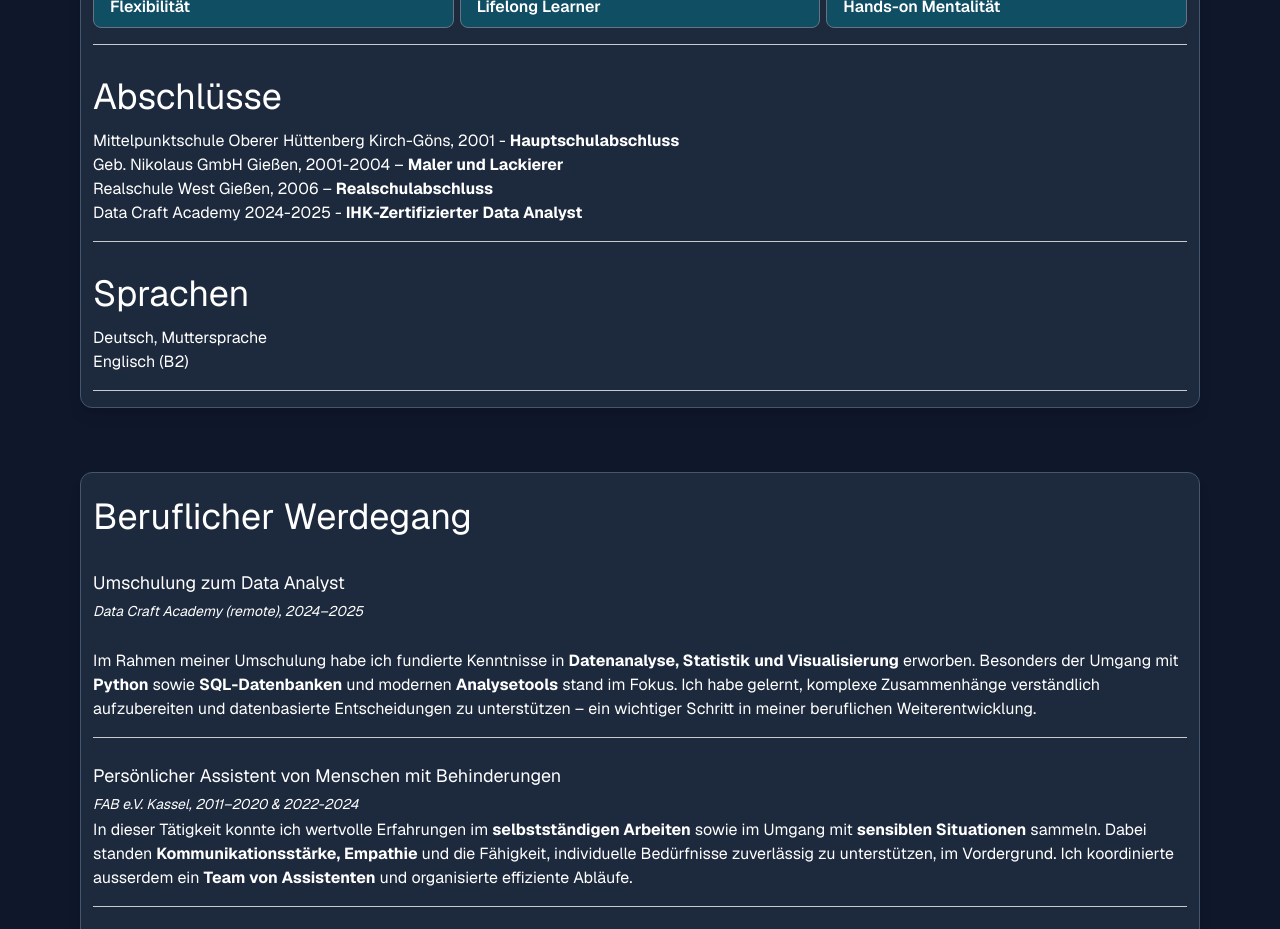
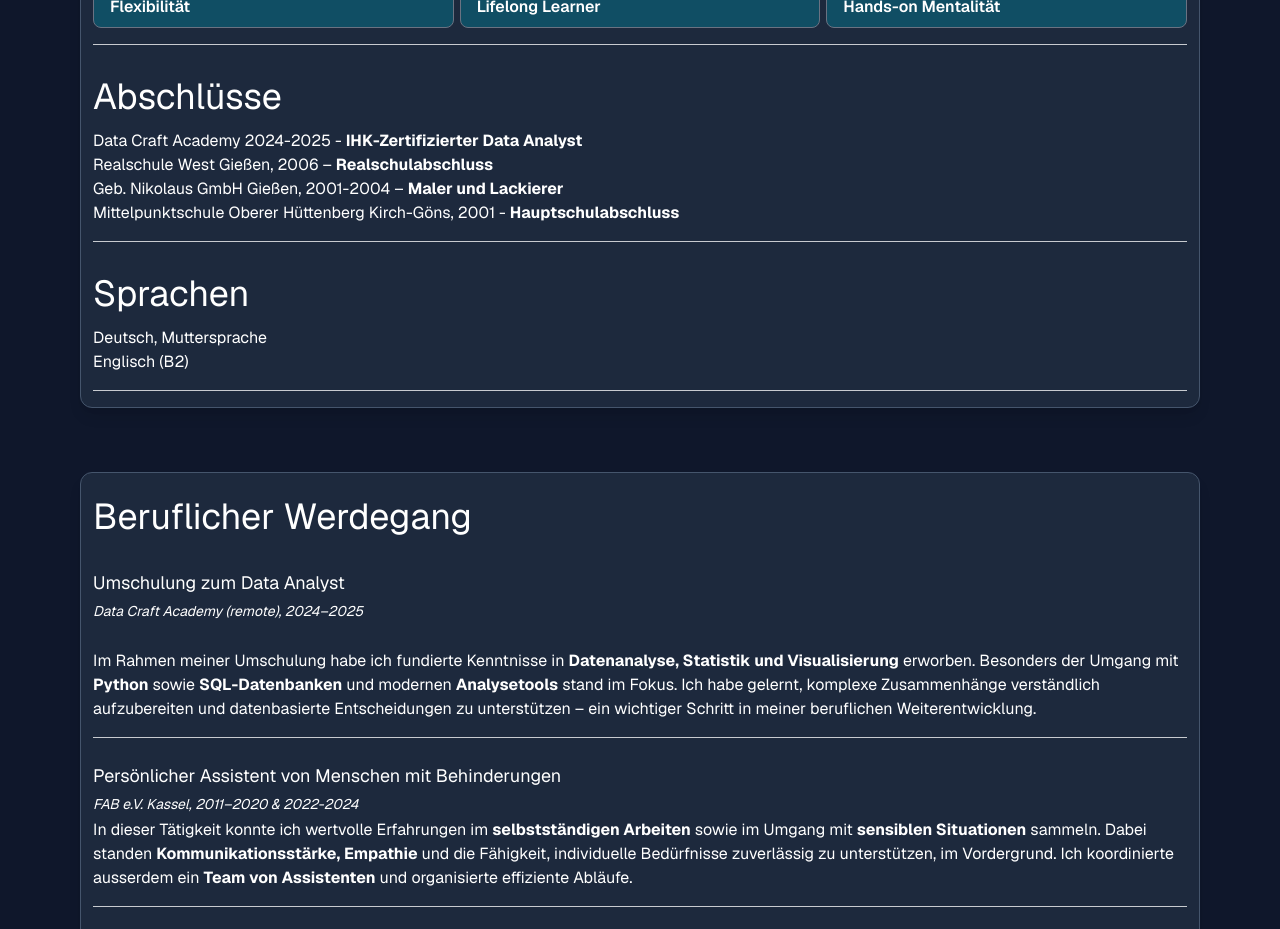
Before and after one commit to Ameroras/Bewerbung_neu, a Next.js app: page / in a window 1280 px wide. Shown: the part 1200-2129 px from the top of the page. Built offline with nearby package versions, Linux system fonts and the light colour scheme.

Commit message:
kleine Anpassungen
Ihr_Projekt hat nur die richtigen Bilder
Reihenfolge der Abschlüsse geändert. (Beginnt nun mit dem Atuellsten Abschliuss)

```diff
--- a/components/Projekte.tsx
+++ b/components/Projekte.tsx
@@ -77,6 +77,13 @@ const RZ_images = [
     },
 ];
 
+const ihr_projekt_images = [
+    { src: "Ihr_projekt_thumb.png", caption: "coming soon" },
+    { src: "Ihr_projekt_thumb.png", caption: "coming soon" },
+    { src: "Ihr_projekt_thumb.png", caption: "coming soon" },
+    { src: "Ihr_projekt_thumb.png", caption: "coming soon" },
+];
+
 const projektListe = [
     {
         thumb: "fun.jpg",
@@ -98,7 +105,7 @@ const projektListe = [
     },
     {
         thumb: "Ihr_projekt_thumb.png",
-        imgs: RZ_images,
+        imgs: ihr_projekt_images,
         git_url: "https://github.com/AmerorasWorks/Redezeit-Analyse",
         subtitle: "Platzhalter",
     },
--- a/components/Skills.tsx
+++ b/components/Skills.tsx
@@ -28,19 +28,19 @@ export const Skills = () => {
                 <Section>
                     <p className="text-4xl pt-2 pb-3"> Abschlüsse </p>
                     <p>
-                        Mittelpunktschule Oberer Hüttenberg Kirch-Göns, 2001 -{" "}
-                        <b>Hauptschulabschluss</b>
+                        Data Craft Academy 2024-2025 -{" "}
+                        <b>IHK-Zertifizierter Data Analyst</b>
+                    </p>
+                    <p>
+                        Realschule West Gießen, 2006 – <b>Realschulabschluss</b>
                     </p>
                     <p>
                         Geb. Nikolaus GmbH Gießen, 2001-2004 –{" "}
                         <b>Maler und Lackierer</b>
                     </p>
                     <p>
-                        Realschule West Gießen, 2006 – <b>Realschulabschluss</b>
-                    </p>
-                    <p>
-                        Data Craft Academy 2024-2025 -{" "}
-                        <b>IHK-Zertifizierter Data Analyst</b>
+                        Mittelpunktschule Oberer Hüttenberg Kirch-Göns, 2001 -{" "}
+                        <b>Hauptschulabschluss</b>
                     </p>
                 </Section>
                 <Section>
```
